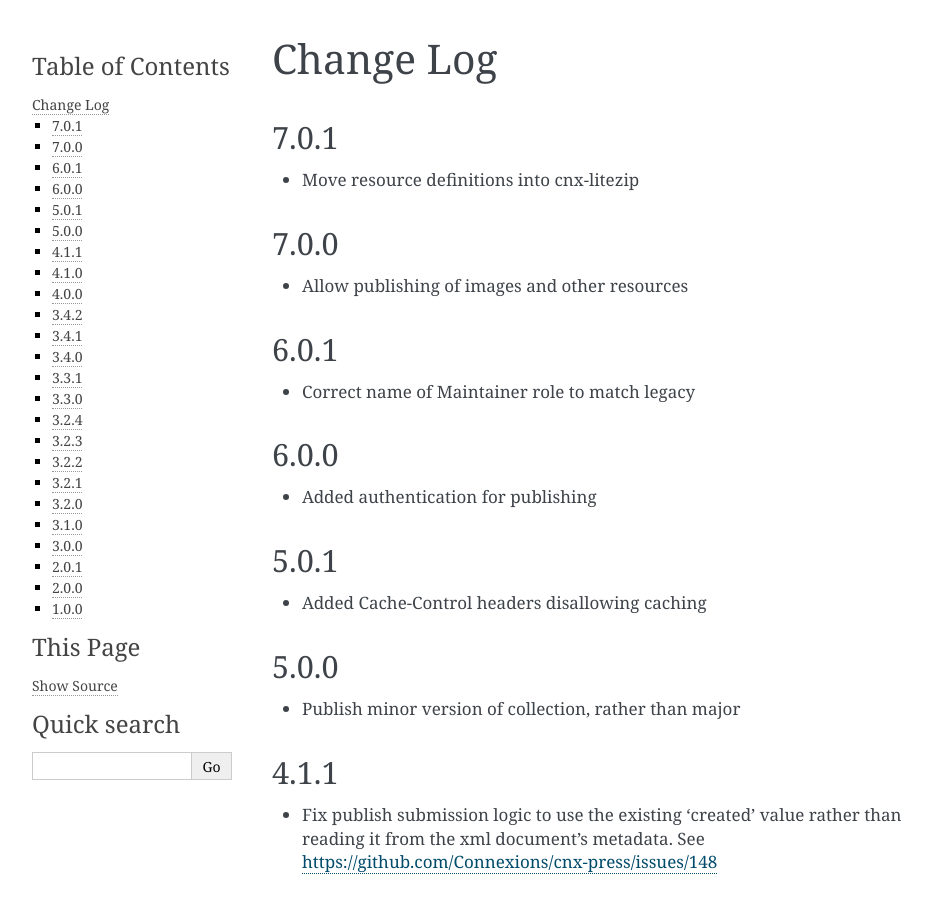
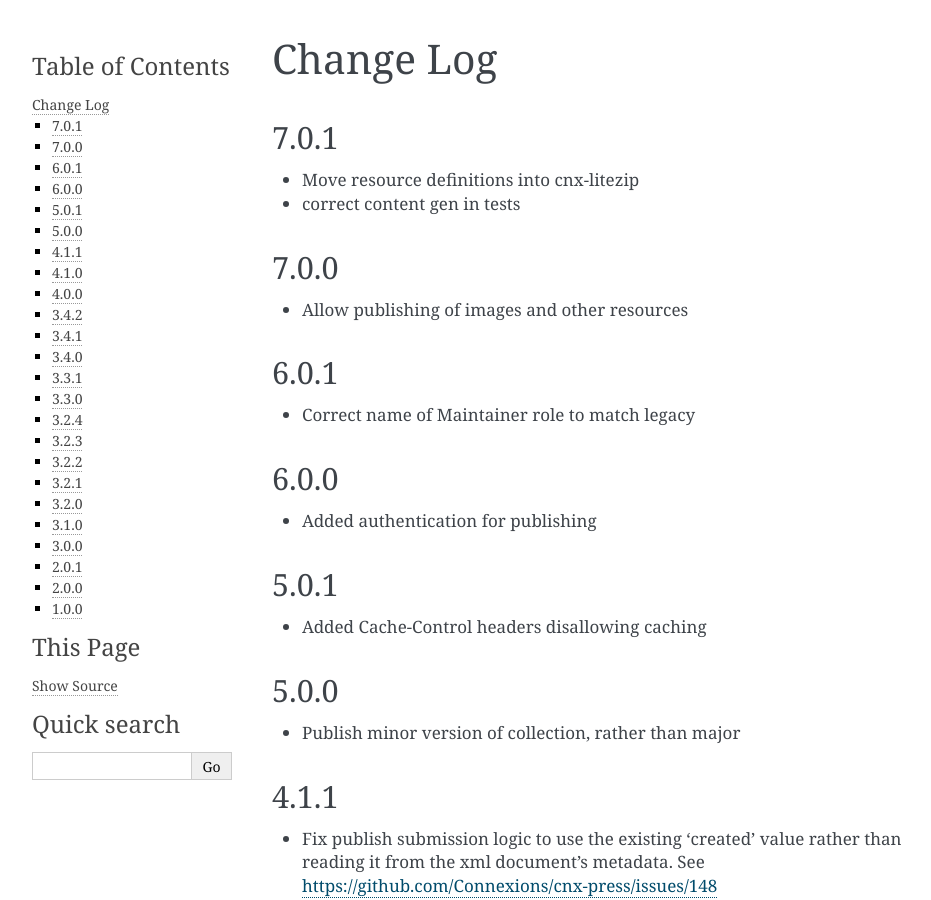
Before and after one commit to openstax/cnx-press, a Sphinx documentation site: the page built from docs/source/changes.rst, in a window 1280 px wide and 900 px high. Shown: the whole window, without its empty margins (148-1079 px from the left). Built offline with Sphinx 7.4.7, drawn with Linux system fonts in a browser that asks for light colours.

Commit message:
update changelog

```diff
--- a/docs/source/changes.rst
+++ b/docs/source/changes.rst
@@ -6,6 +6,7 @@ Change Log
 -----
 
 - Move resource definitions into cnx-litezip
+- correct content gen in tests
 
 7.0.0
 -----
```
